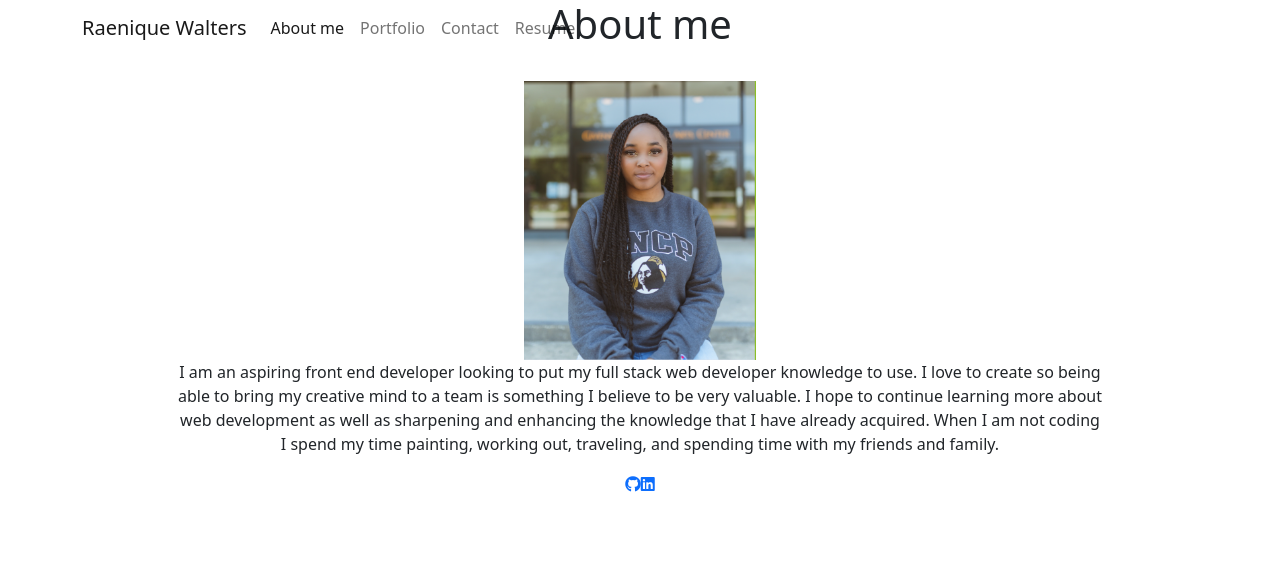
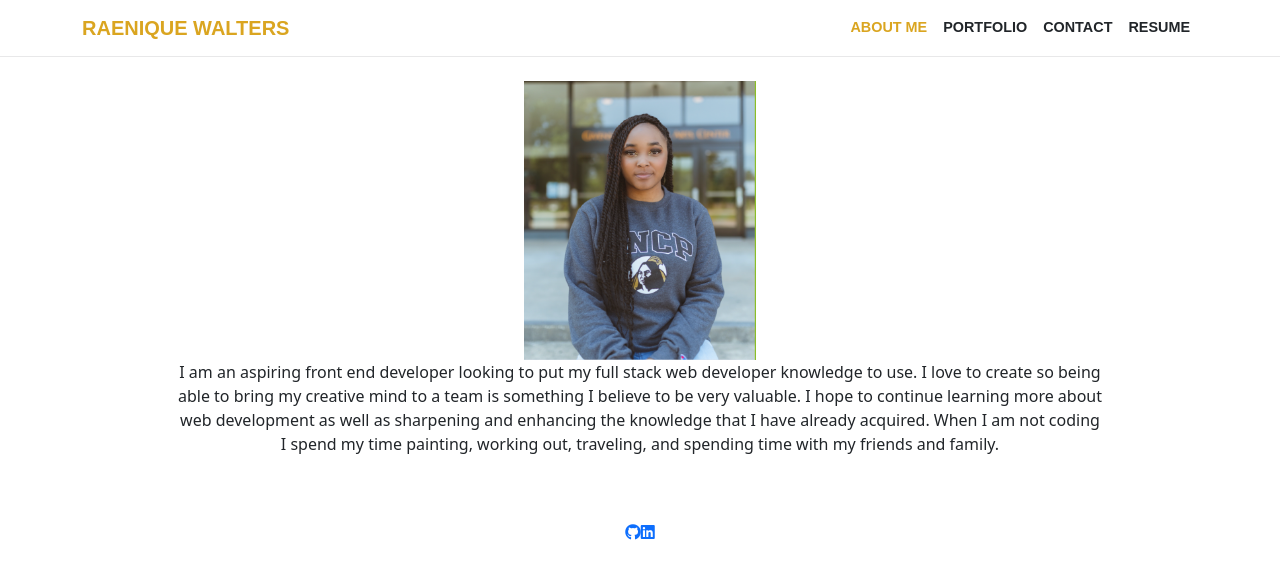
Before and after one commit to Raenique27/portfolio, a React (Create React App) app: page / in a window 1280 px wide. Shown: the top 578 px of the page. Built offline with nearby package versions, Linux system fonts and the light colour scheme.

Commit message:
added styling for Nav bar

```diff
--- a/public/index.html
+++ b/public/index.html
@@ -10,6 +10,7 @@
   <link rel="apple-touch-icon" href="%PUBLIC_URL%/logo192.png" />
   <link rel="stylesheet" href="https://use.fontawesome.com/releases/v5.8.1/css/all.css"
     integrity="sha384-50oBUHEmvpQ+1lW4y57PTFmhCaXp0ML5d60M1M7uH2+nqUivzIebhndOJK28anvf" crossorigin="anonymous">
+    <link href="vendor/font-awesome/css/font-awesome.min.css" rel="stylesheet" type="text/css">
   <link rel="stylesheet" href="https://cdn.jsdelivr.net/npm/bootstrap@5.2.2/dist/css/bootstrap.min.css"
     integrity="sha384-Zenh87qX5JnK2Jl0vWa8Ck2rdkQ2Bzep5IDxbcnCeuOxjzrPF/et3URy9Bv1WTRi" crossorigin="anonymous" />
   <!--
--- a/src/components/Contact/index.js
+++ b/src/components/Contact/index.js
@@ -48,32 +48,32 @@ function Contact() {
     };
 
     return (
-        <section>
-            <div>
-                <div>
-                    <div>
-                        <h1>{capitalizeFirstLetter(currentPage.name)}</h1>
-                        <hr />
-                        <form id='contact-form' onSubmit={handleSubmit}>
+        <section className='bg-dark'>
+            <div className='container'>
+                <div className='row'>
+                    <div className='col-lg-10 mx-auto text-dark mb-4'>
+                        <h1 className='text-center text-white'>{capitalizeFirstLetter(currentPage.name)}</h1>
+                        <hr  className='light my-4'/>
+                        <form id='contact-form' onSubmit={handleSubmit} className='mb-5'>
                             <div>
-                                <label htmlFor='name'>Name:</label>
-                                <input placeholder='Name' type='text' name='name' defaultValue={name} onBlur={handleChange} />
+                                <label className='text-white' htmlFor='name'>Name:</label>
+                                <input className='form-control' placeholder='Name' type='text' name='name' defaultValue={name} onBlur={handleChange} />
                             </div>
                             <div>
-                                <label htmlFor='email'>Email address:</label>
-                                <input placeholder='Email' type='email' name='email' defaultValue={email} onBlur={handleChange} />
+                                <label className='text-white' htmlFor='email'>Email address:</label>
+                                <input className='form-control' placeholder='Email' type='email' name='email' defaultValue={email} onBlur={handleChange} />
                             </div>
                             <div>
-                                <label htmlFor='message'>Message:</label>
-                                <textarea placeholder='Message' name='message' rows='5' defaultValue={message} onBlur={handleChange} />
+                                <label className='text-white' htmlFor='message'>Message:</label>
+                                <textarea className='form-control' placeholder='Message' name='message' rows='5' defaultValue={message} onBlur={handleChange} />
                             </div>
                             {errorMessage && (
                                 <div>
-                                    <p>{errorMessage}</p>
+                                    <p className='error-text'>{errorMessage}</p>
                                 </div>
                             )}
-                            <div>
-                                <button type='submit'>Submit</button>
+                            <div className='text-center'>
+                                <button type='submit' className='btn btn-primary btn-xl js-scroll-trigger'>Submit</button>
                             </div>
                         </form>
                     </div>
--- a/src/components/Nav/index.js
+++ b/src/components/Nav/index.js
@@ -14,13 +14,13 @@ function Nav (props) {
     }, [currentPage]);
 
     return (
-        <nav className='navbar navbar-expand-lg navbar-light fixed-top'>
+        <nav className='navbar navbar-expand-lg navbar-light fixed-top' id='Nav'>
             <div className='container'>
                 <a href='/' className='navbar-brand js-scroll-trigger'>Raenique Walters</a>
                 <button className='navbar-toggler navbar-toggler-right' type='button' data-toggle='collapse' data-target='#navbarResponsive' aria-controls='navbarResponsive' aria-expanded='false' aria-label='Toggle navigation'>
                     <span className='navbar-toggler-icon'></span>
                 </button>
-                <div className='collapse navbar-collapse'>
+                <div className='collapse navbar-collapse justify-content-end'>
                     <ul className='navbar-nav ml-auto'>
                         {portfolioPages.map((Page) => (
                             <li className={`nav-item nav-link js-scroll-trigger ${currentPage.name === Page.name && 'active'}`}
--- a/src/components/Portfolio/index.js
+++ b/src/components/Portfolio/index.js
@@ -4,7 +4,7 @@ import { capitalizeFirstLetter } from '../../utils/helpers';
 function Portfolio() {
     const [portfolioPages] = useState([
         {
-            name:'portfolio'
+            name: 'portfolio'
         }
     ]);
     const [currentPage] = useState(portfolioPages[0]);
@@ -52,19 +52,25 @@ function Portfolio() {
             <div className='container-fluid p-0'>
                 <h1 className='text-center margin-top'>{capitalizeFirstLetter(currentPage.name)}</h1>
                 <hr className='my-4' />
-                <div className='row pop-up-gallery no-gutters'>
+                <div className='row popup-gallery no-gutters'>
                     {project.map((item, i) => (
-                        <div key={i}>
+                        <div className='col-lg-4 col-sm-6' key={i}>
+                            <div className='project-box'>
                                 <img
                                     src={item.img}
                                     alt={item.title}
                                     className='img-fluid'
-                                style={{width:'40%'}}
+                                    style={{ width: '40%' }}
                                 />
-                                {(<p {...item.description}>{item.description}</p>)}
-                                {(<a href={item.repository}>Github Repo</a>)}
+                                <div className='project-box-caption'>
+                                    <div className='project-box-caption-content'>
+                                        {(<p className='project-name' {...item.description}>{item.description}</p>)}
+                                        {(<a href={item.repository} className='project-category text-faded'>Github Repo</a>)}
                                         &nbsp; &nbsp; &nbsp;
-                                {(<a href={item.link}>{item.title}</a>)}
+                                        {(<a href={item.link} className='project-category text-faded'>{item.title}</a>)}
+                                    </div>
+                                </div>
+                            </div>
                         </div>
                     ))}
                 </div>
--- a/src/components/Resume/index.js
+++ b/src/components/Resume/index.js
@@ -10,14 +10,14 @@ function Resume() {
     ]);
     const [currentPage] = useState(portfolioPages[0]);
     return (
-        <section>
-            <div>
-                <div>
-                    <div>
-                        <h1>{capitalizeFirstLetter(currentPage.name)}</h1>
-                        <hr/>
-                        <p>
-                            Download my <a href={resume} download>resume</a>
+        <section className='bg-dark'>
+            <div className='container'>
+                <div className='row'>
+                    <div className='col-lg-10 mx-auto text-white mb-4'>
+                        <h1 className='text-center'>{capitalizeFirstLetter(currentPage.name)}</h1>
+                        <hr className='light my-4'/>
+                        <p className='text-center'>
+                            Download my <a href={resume} className='text-faded white-link' download>resume</a>
                         </p>
                     </div>
                 </div>
--- a/src/index.css
+++ b/src/index.css
@@ -1,13 +1,87 @@
-body {
-  margin: 0;
-  font-family: -apple-system, BlinkMacSystemFont, 'Segoe UI', 'Roboto', 'Oxygen',
-    'Ubuntu', 'Cantarell', 'Fira Sans', 'Droid Sans', 'Helvetica Neue',
-    sans-serif;
-  -webkit-font-smoothing: antialiased;
-  -moz-osx-font-smoothing: grayscale;
+body,
+html {
+  width: 100%;
+  height: 100%;
 }
 
-code {
-  font-family: source-code-pro, Menlo, Monaco, Consolas, 'Courier New',
-    monospace;
+body {
+  font-family:'Times New Roman', Times, serif;
 }
+
+hr {
+  max-width: 50px;
+  border-width: 3px;
+  border-color: goldenrod;
+}
+
+a {
+  color:goldenrod;
+  -webkit-transition: all 0.2s;
+  -moz-transition: all 0.2s;
+  transition: all 0.2s;
+}
+
+a:hover {
+  color: goldenrod;
+}
+
+h1,
+h2,
+h3,
+h4 {
+  font-family: Arial, Helvetica, sans-serif;
+}
+
+h1 {
+  font-size: 3rem;
+  margin-bottom: 30px;
+}
+
+section {
+  padding: 3rem 0;
+}
+
+.section-heading {
+  margin-top: 0;
+}
+
+#Nav {
+  border-bottom: 1px solid rgba(33, 37, 41, 0.1);
+  background-color: #fff;
+  font-family: Arial, Helvetica, sans-serif;
+}
+
+#Nav .navbar-brand {
+  font-weight: 700;
+  text-transform: uppercase;
+  color:goldenrod;
+  font-family: Arial, Helvetica, sans-serif;
+}
+
+#Nav .navbar-brand:focus,
+#Nav .navbar-brand:hover {
+  color: goldenrod;
+}
+
+#Nav .navbar-nav > li.nav-link,
+#Nav .navbar-nav > li.nav-link:focus {
+  font-size: 0.9rem;
+  font-weight: 700;
+  text-transform: uppercase;
+  cursor: pointer;
+  color: #212529;
+}
+#Nav .navbar-nav > li.nav-link:hover,
+#Nav .navbar-nav > li.nav-link:focus:hover {
+  color: goldenrod;
+}
+
+#Nav .navbar-nav > li.nav-link.active,
+#Nav .navbar-nav > li.nav-link:focus.active {
+  color:goldenrod !important;
+  background-color: transparent;
+}
+#Nav .navbar-nav > li.nav-link.active:hover,
+#Nav .navbar-nav > li.nav-link:focus.active:hover {
+  background-color: transparent;
+}
```
Also changed, not shown: src/assets/images/portfolio background.jpeg (added). Lines whose indentation alone changed are shown as unchanged.
